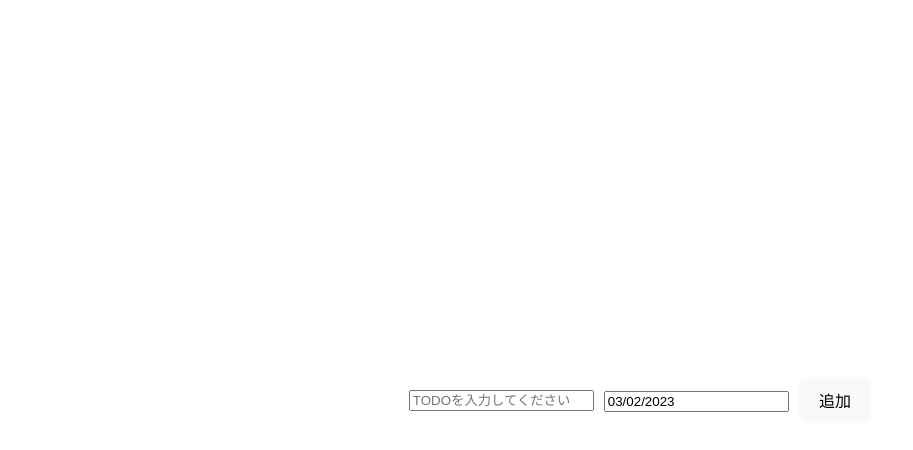
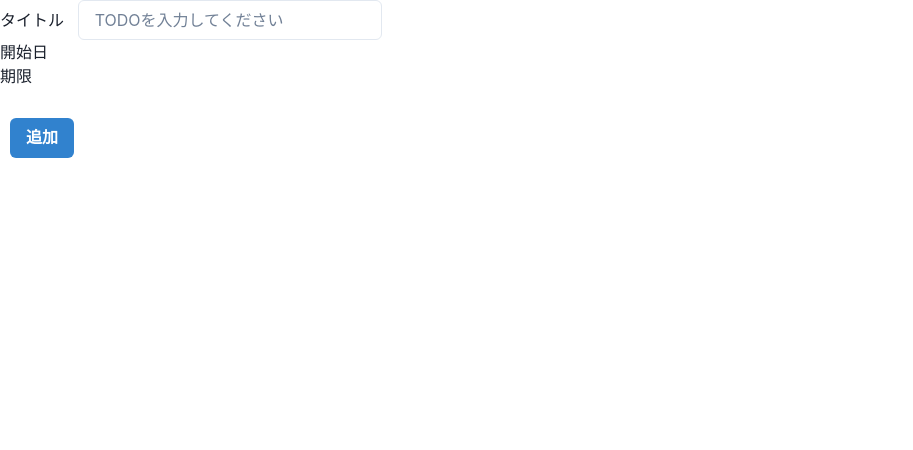
Before and after one commit to shifujito/todo_app, a React (Vite) app in the folder front/: page / in a window 1280 px wide. Shown: the top 450 px of the page, without its empty margins (0-913 px from the left). Built offline with nearby package versions, Linux system fonts and the light colour scheme.

Commit message:
期限を追加

```diff
--- a/front/src/App.css
+++ /dev/null
@@ -1,45 +0,0 @@
-#root {
-    max-width: 1280px;
-    margin: 0 auto;
-    padding: 2rem;
-    text-align: center;
-}
-
-.logo {
-    height: 6em;
-    padding: 1.5em;
-    will-change: filter;
-    transition: filter 300ms;
-}
-
-.logo:hover {
-    filter: drop-shadow(0 0 2em #646cffaa);
-}
-
-.logo.react:hover {
-    filter: drop-shadow(0 0 2em #61dafbaa);
-}
-
-@keyframes logo-spin {
-    from {
-        transform: rotate(0deg);
-    }
-
-    to {
-        transform: rotate(360deg);
-    }
-}
-
-@media (prefers-reduced-motion: no-preference) {
-    a:nth-of-type(2) .logo {
-        animation: logo-spin infinite 20s linear;
-    }
-}
-
-.card {
-    padding: 2em;
-}
-
-.read-the-docs {
-    color: #888;
-}
--- a/front/src/App.tsx
+++ b/front/src/App.tsx
@@ -1,4 +1,3 @@
-import "./App.css";
 import InputTodo from "./components/inputTodo";
 
 function App() {
--- a/front/src/components/inputTodo.tsx
+++ b/front/src/components/inputTodo.tsx
@@ -10,24 +10,45 @@ const InputTodo: React.FC = () => {
     setTodo(e.target.value);
   };
 
-  const Today = new Date();
-  const [startDate, setStartDate] = useState<Date | null>(Today);
-  const handleDateInput = (date: Date | null) => {
+  const [startDate, setStartDate] = useState<Date | null>(null);
+  const handleStartDateInput = (date: Date | null) => {
     setStartDate(date);
   };
 
+  const [endDate, setEndDate] = useState<Date | null>(null);
+  const handleEndDateInput = (date: Date | null) => {
+    setEndDate(date);
+  };
   return (
+    <>
       <Flex>
-      <Center h="100px" paddingLeft="10px">
+        <Center>
+          <Text width={"100px"}>タイトル</Text>
           <Input
             placeholder="TODOを入力してください"
             value={todo}
             onChange={handelInput}
           />
         </Center>
-      <Center h="100px" paddingLeft="10px">
-        <DatePicker selected={startDate} onChange={handleDateInput} />
+      </Flex>
+      <Flex>
+        <Center>
+          <Text width={"100px"}>開始日</Text>
+          <DatePicker
+            dateFormat="yyyy/MM/dd"
+            locale="ja"
+            selected={startDate}
+            onChange={handleStartDateInput}
+          />
         </Center>
+      </Flex>
+      <Flex>
+        <Center>
+          <Text width={"100px"}>期限</Text>
+          <DatePicker selected={endDate} onChange={handleEndDateInput} />
+        </Center>
+      </Flex>
+      <Flex>
         <Center h="100px" paddingLeft="10px">
           <Button colorScheme="blue">追加</Button>
         </Center>
@@ -35,6 +56,7 @@ const InputTodo: React.FC = () => {
           <Text>{todo}</Text>
         </Center>
       </Flex>
+    </>
   );
 };
 
--- a/front/src/index.css
+++ /dev/null
@@ -1,74 +0,0 @@
-:root {
-    font-family: Inter, system-ui, Avenir, Helvetica, Arial, sans-serif;
-    line-height: 1.5;
-    font-weight: 400;
-
-    color-scheme: light dark;
-    color: rgba(255, 255, 255, 0.87);
-    background-color: #242424;
-
-    font-synthesis: none;
-    text-rendering: optimizeLegibility;
-    -webkit-font-smoothing: antialiased;
-    -moz-osx-font-smoothing: grayscale;
-    -webkit-text-size-adjust: 100%;
-}
-
-a {
-    font-weight: 500;
-    color: #646cff;
-    text-decoration: inherit;
-}
-
-a:hover {
-    color: #535bf2;
-}
-
-body {
-    margin: 0;
-    display: flex;
-    place-items: center;
-    min-width: 320px;
-    min-height: 100vh;
-}
-
-h1 {
-    font-size: 3.2em;
-    line-height: 1.1;
-}
-
-button {
-    border-radius: 8px;
-    border: 1px solid transparent;
-    padding: 0.6em 1.2em;
-    font-size: 1em;
-    font-weight: 500;
-    font-family: inherit;
-    background-color: #1a1a1a;
-    cursor: pointer;
-    transition: border-color 0.25s;
-}
-
-button:hover {
-    border-color: #646cff;
-}
-
-button:focus,
-button:focus-visible {
-    outline: 4px auto -webkit-focus-ring-color;
-}
-
-@media (prefers-color-scheme: light) {
-    :root {
-        color: #213547;
-        background-color: #ffffff;
-    }
-
-    a:hover {
-        color: #747bff;
-    }
-
-    button {
-        background-color: #f9f9f9;
-    }
-}
--- a/front/src/main.tsx
+++ b/front/src/main.tsx
@@ -1,10 +1,12 @@
 import React from "react";
 import ReactDOM from "react-dom/client";
 import App from "./App.tsx";
-import "./index.css";
+import { ChakraProvider } from "@chakra-ui/react";
 
 ReactDOM.createRoot(document.getElementById("root") as HTMLElement).render(
   <React.StrictMode>
-    <App />
+    <ChakraProvider>
+      <App />
+    </ChakraProvider>
   </React.StrictMode>
 );
```
Lines whose indentation alone changed are shown as unchanged.
